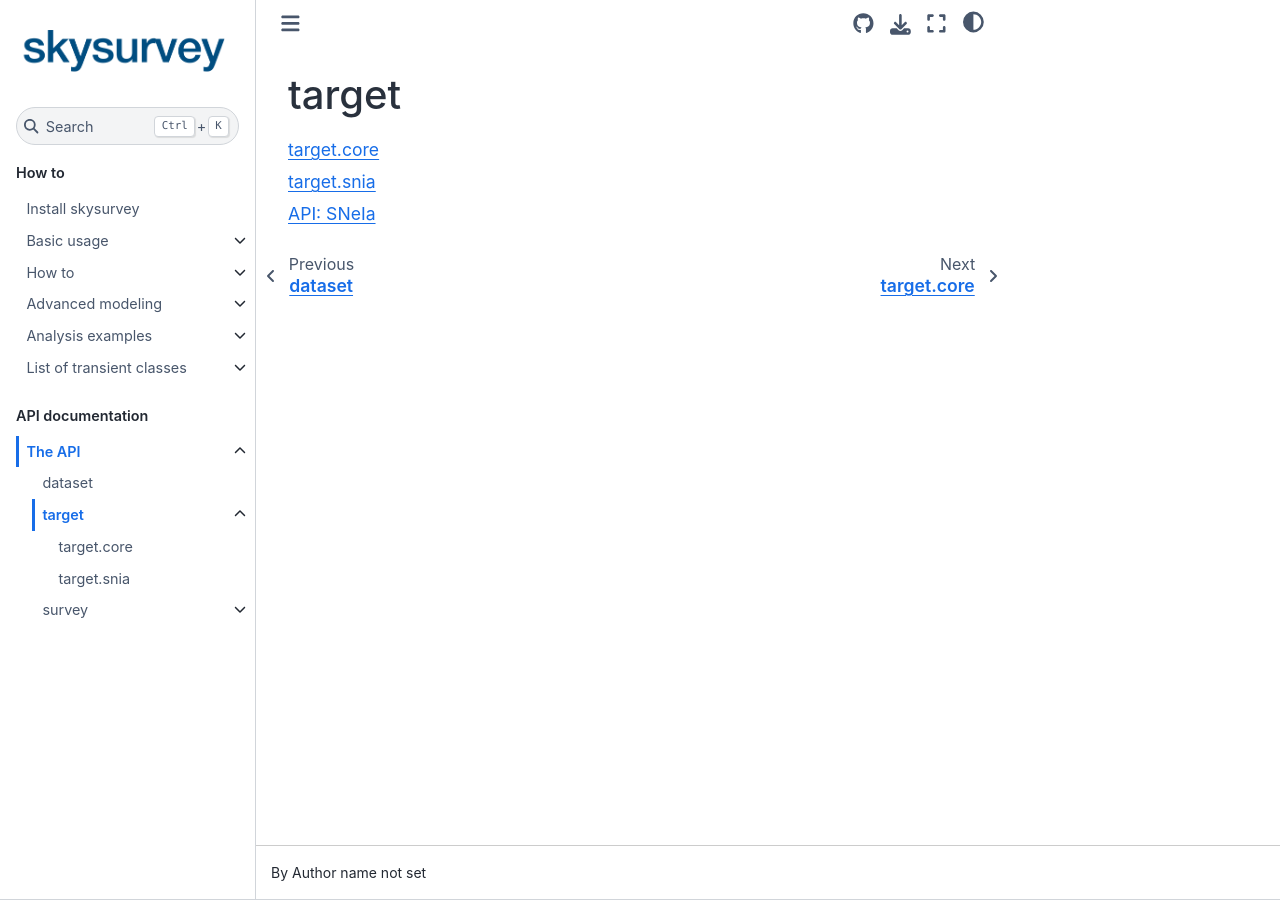
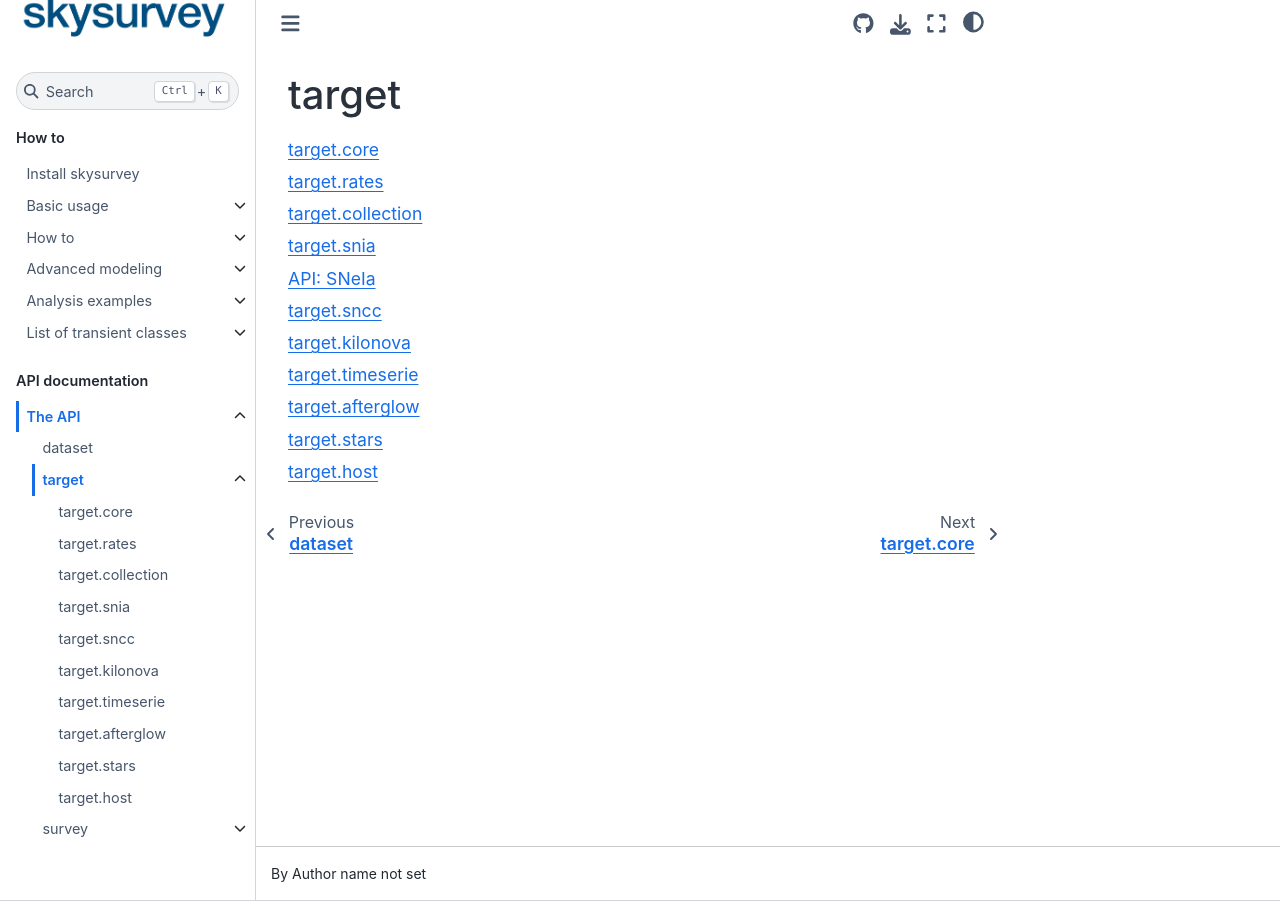
Before and after one commit to MickaelRigault/skysurvey, a Sphinx documentation site: the page built from docs/skysurvey.target.rst, in a window 1280 px wide. Built offline with Sphinx 7.4.7 and the Sphinx Book theme 1.1.4, drawn with Linux system fonts in a browser that asks for light colours; pages that are not in the unit, such as notebooks, are missing from menus.

Commit message:
Completing the target section in API documentation

```diff
--- a/docs/skysurvey.dataset.rst
+++ b/docs/skysurvey.dataset.rst
@@ -1,8 +1,8 @@
 dataset
-===========================
+=======
 
 DataSet joins information for a Transient (list of true data) and a Survey (what has been observed when).
-It generates real lightcurves observations
+It generates real lightcurves observations.
 
 
 .. automodule:: skysurvey.dataset
--- a/docs/skysurvey.survey.polygon.rst
+++ b/docs/skysurvey.survey.polygon.rst
@@ -1,6 +1,6 @@
 
 survey.polygon
-==========
+==============
 
 .. currentmodule:: skysurvey.survey.polygon
 
--- /dev/null
+++ b/docs/skysurvey.target.afterglow.rst
@@ -0,0 +1,10 @@
+
+target.afterglow
+================
+
+.. currentmodule:: skysurvey.target.afterglow
+
+.. automodule:: skysurvey.target.afterglow
+   :members:
+   :undoc-members:
+   :show-inheritance:
--- a/docs/skysurvey.target.core.rst
+++ b/docs/skysurvey.target.core.rst
@@ -1,6 +1,6 @@
 
 target.core
-=======
+===========
 
 .. currentmodule:: skysurvey.target.core
 
--- /dev/null
+++ b/docs/skysurvey.target.host.rst
@@ -0,0 +1,10 @@
+
+target.host
+===========
+
+.. currentmodule:: skysurvey.target.host
+
+.. automodule:: skysurvey.target.host
+   :members:
+   :undoc-members:
+   :show-inheritance:
--- a/docs/skysurvey.target.rst
+++ b/docs/skysurvey.target.rst
@@ -7,4 +7,12 @@ target
     :maxdepth: 1
 
     skysurvey.target.core
+    skysurvey.target.rates
+    skysurvey.target.collection
     skysurvey.target.snia
+    skysurvey.target.sncc
+    skysurvey.target.kilonova
+    skysurvey.target.timeserie
+    skysurvey.target.afterglow
+    skysurvey.target.stars
+    skysurvey.target.host
--- a/docs/skysurvey.target.snia.rst
+++ b/docs/skysurvey.target.snia.rst
@@ -10,6 +10,8 @@ target.snia
 The Type Ia Supernovae is a pre-defined Transient class.
 
 It means the basic ``_MODEL`` functionality has been defined.
+
+See the corresponding documentation page in "List of transient classes" for more detail on this Transient class.
 
 
 .. code-block:: python
--- /dev/null
+++ b/docs/skysurvey.target.stars.rst
@@ -0,0 +1,10 @@
+
+target.stars
+============
+
+.. currentmodule:: skysurvey.target.stars
+
+.. automodule:: skysurvey.target.stars
+   :members:
+   :undoc-members:
+   :show-inheritance:
--- /dev/null
+++ b/docs/skysurvey.target.timeserie.rst
@@ -0,0 +1,10 @@
+
+target.timeserie
+================
+
+.. currentmodule:: skysurvey.target.timeserie
+
+.. automodule:: skysurvey.target.timeserie
+   :members:
+   :undoc-members:
+   :show-inheritance:
--- a/docs/transientclasses/index.rst
+++ b/docs/transientclasses/index.rst
@@ -1,7 +1,7 @@
 List of transient classes
-=====
+=========================
 
-list of transient classes and specifications
+List of transient classes and specifications
 
 .. toctree::
   :maxdepth: 1
```
Also changed, not shown: docs/skysurvey.target.collection.rst (added, +13 -0 lines), docs/skysurvey.target.kilonova.rst (added, +14 -0 lines), docs/skysurvey.target.rates.rst (added, +14 -0 lines), docs/skysurvey.target.sncc.rst (added, +14 -0 lines).
